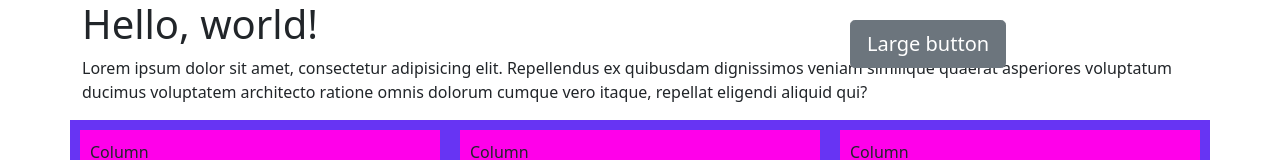
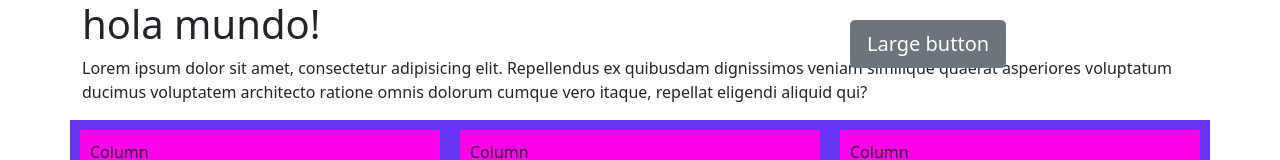
Before and after one commit to camacho1980/Bootstrap, a website: page index.html in a window 1280 px wide. Shown: the top 160 px of the page. Drawn offline with nearby package versions, Linux system fonts and the light colour scheme.

Commit message:
first commit

```diff
--- a/index.html
+++ b/index.html
@@ -17,7 +17,7 @@
 
     <div class="container">
 
-        <h1>Hello, world!</h1>
+        <h1>hola mundo!</h1>
 
         <p>Lorem ipsum dolor sit amet, consectetur adipisicing elit. Repellendus ex quibusdam dignissimos veniam similique quaerat asperiores voluptatum ducimus voluptatem architecto ratione omnis dolorum cumque vero itaque, repellat eligendi aliquid qui?</p>
     </div>
```
